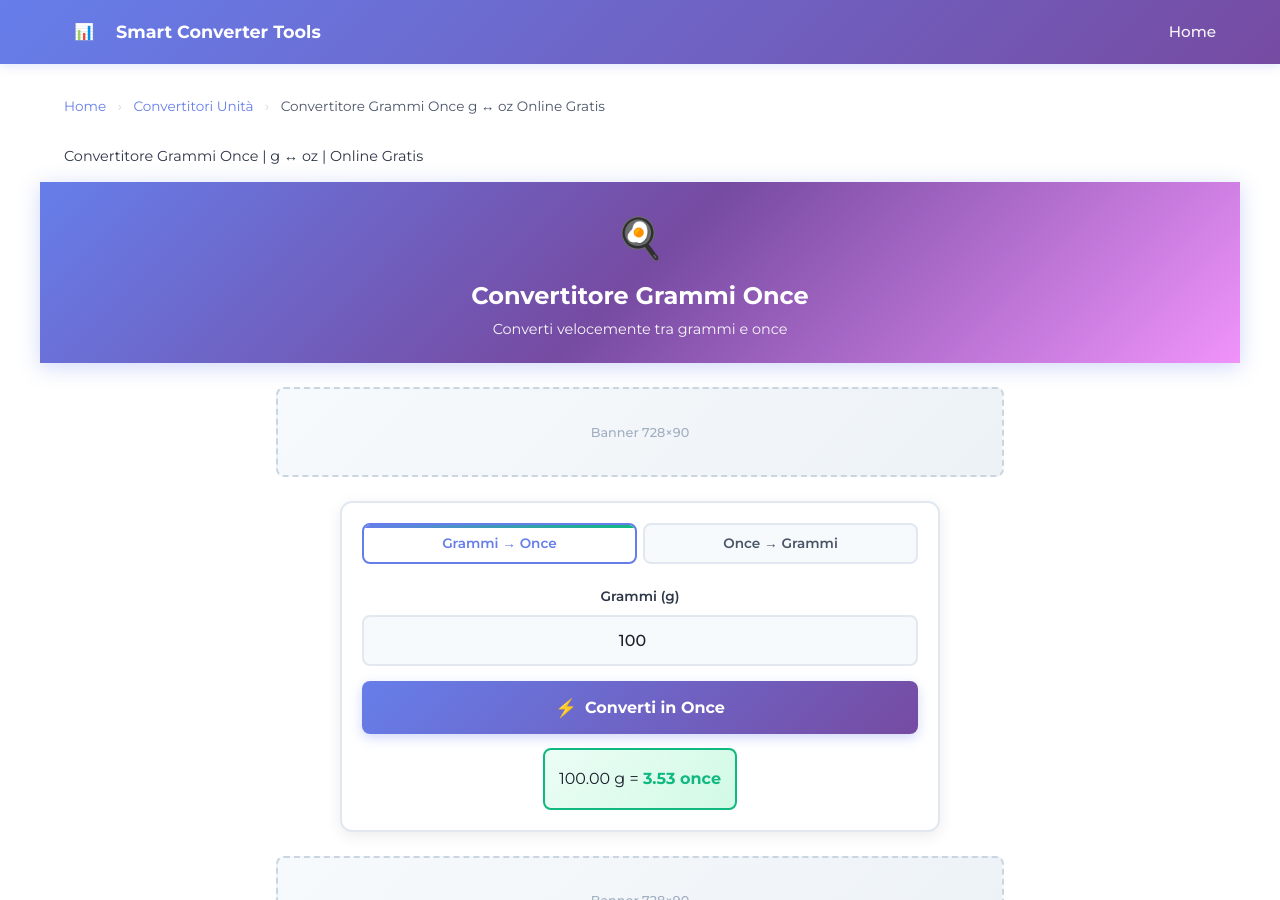
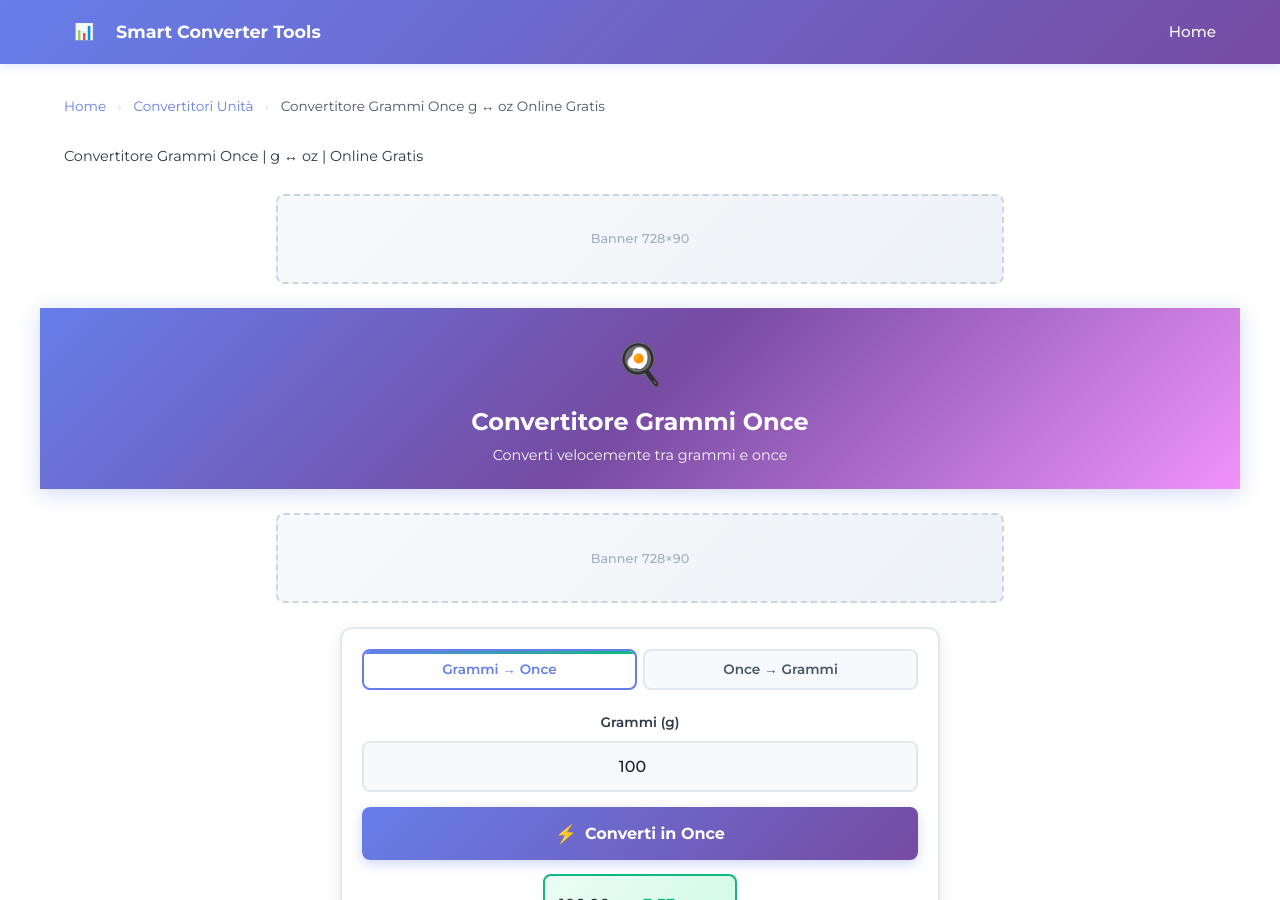
Before and after one commit to Calculator-Platform/smart-converter-tools, a Jekyll site: the page built from _calcolatori/convertitore-grammi-once.md, in a window 1280 px wide and 900 px high. Built offline with Jekyll 4.4.1, drawn with Linux system fonts in a browser that asks for light colours.

Commit message:
Add advertisement banners to calculator layout
Added primary and secondary advertisement banners to the calculator layout.

```diff
--- a/_layouts/calculator.html
+++ b/_layouts/calculator.html
@@ -31,6 +31,12 @@ layout: default
 
 <!-- Calculator Page Content -->
 <article class="calculator-page">
+  <!-- ADV SPOT 1: Banner principale -->
+  <div class="ad-container ad-primary">
+    <div class="ad-placeholder ad-main">
+      <span class="ad-text">Banner 728×90</span>
+    </div>
+  </div>
 
   <!-- Calculator Tool (from frontmatter) -->
   {% if page.calculator_html %}
@@ -49,7 +55,13 @@ layout: default
   <!-- SEO Content (from markdown body) -->
   <div class="calculator-content">
     {{ content }}
+    <!-- ADV SPOT 2: Banner secondario -->
+  <div class="ad-container ad-secondary">
+    <div class="ad-placeholder ad-second">
+      <span class="ad-text">Banner 728×90</span>
+    </div>
   </div>
+
 
   <!-- Related Calculators (Same Category) -->
   {% if page.related %}
```
